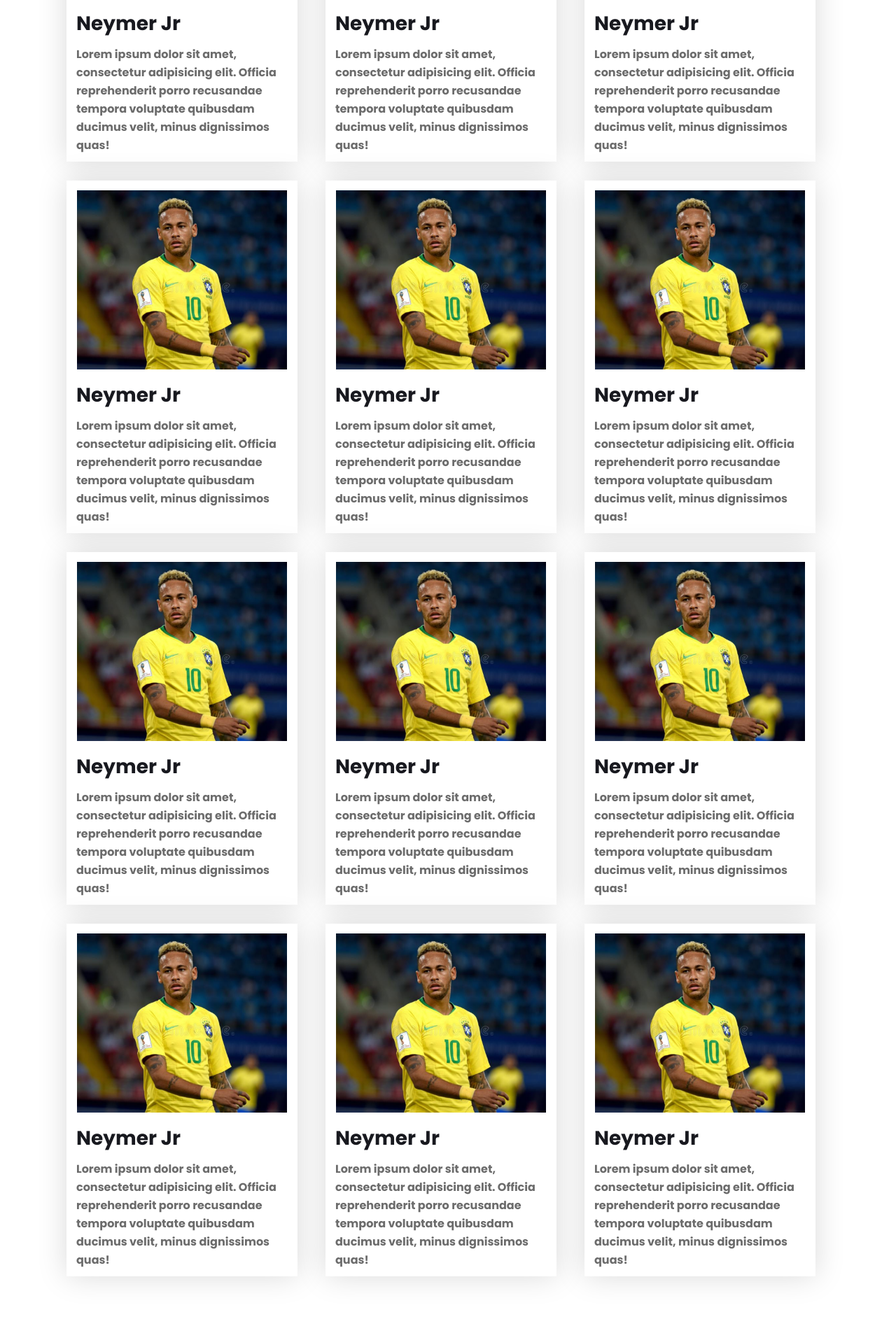
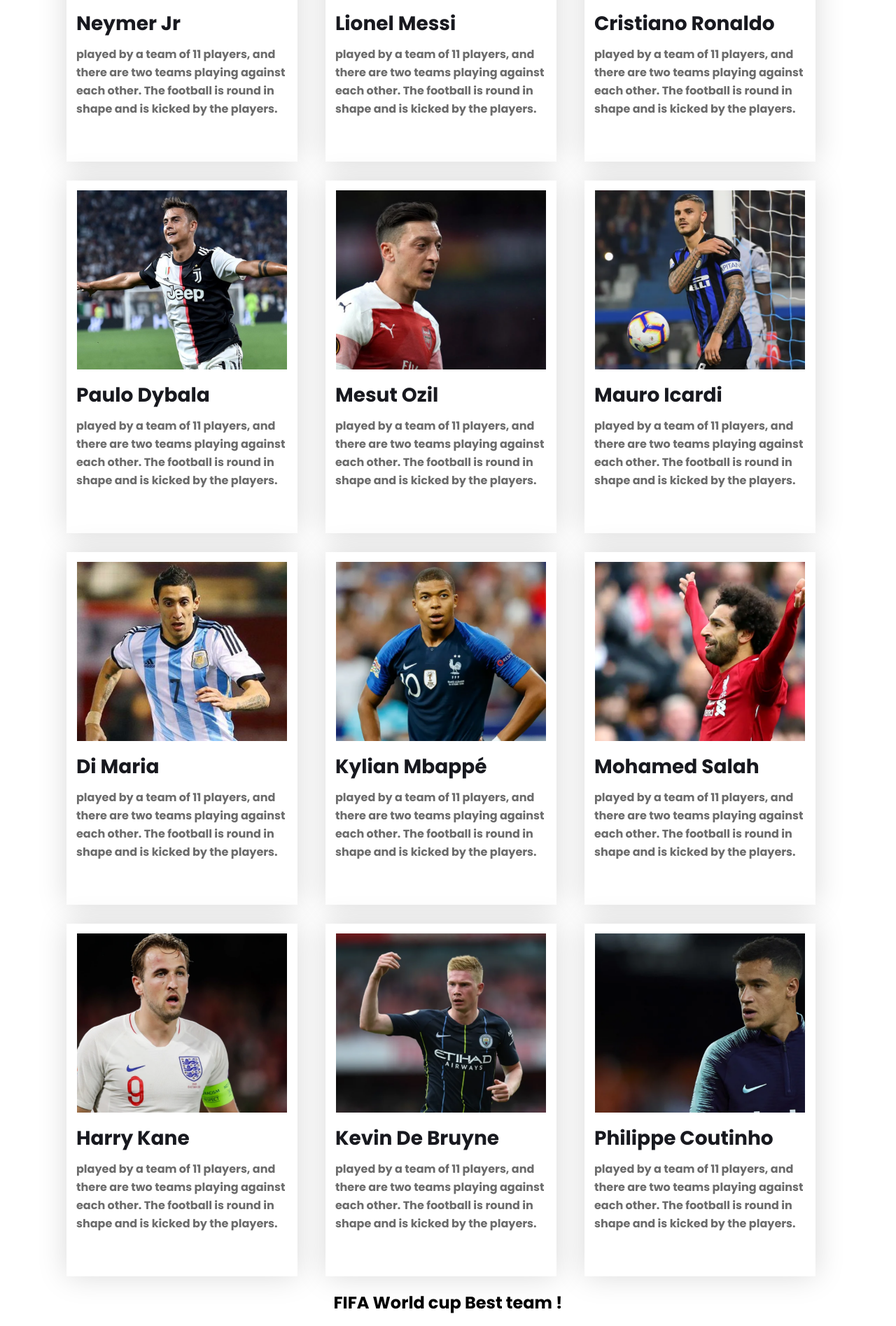
Before and after one commit to Mithon/responsive-football-web, a plain HTML site: page index.html in a window 1280 px wide. Shown: the part 905-2800 px from the top of the page at 70% size. Drawn offline with Linux system fonts and the light colour scheme.

Commit message:
bouns custom section aded

```diff
--- a/index.html
+++ b/index.html
@@ -47,113 +47,148 @@
                         <img src="images/players/player-1.png" alt="">
                         <div class="player-info">
                             <h3 class="player-title">Neymer Jr</h3>
-                            <P>Lorem ipsum dolor sit amet, consectetur adipisicing elit. Officia reprehenderit porro
-                                recusandae tempora voluptate quibusdam ducimus velit, minus dignissimos quas!</P>
+                            <P>played by a team of 11 players, and there are two teams playing against each other. The
+                                football is round in shape and is kicked by the players.</P>
 
                         </div>
                     </div>
                     <div class="player">
-                        <img src="images/players/player-1.png" alt="">
+                        <img src="images/players/player-2.png" alt="">
                         <div class="player-info">
-                            <h3 class="player-title">Neymer Jr</h3>
-                            <P>Lorem ipsum dolor sit amet, consectetur adipisicing elit. Officia reprehenderit porro
-                                recusandae tempora voluptate quibusdam ducimus velit, minus dignissimos quas!</P>
+                            <h3 class="player-title">Lionel Messi</h3>
+                            <P>played by a team of 11 players, and there are two teams playing against each other. The
+                                football is round in shape and is kicked by the players.</P>
 
                         </div>
                     </div>
                     <div class="player">
-                        <img src="images/players/player-1.png" alt="">
+                        <img src="images/players/player-3.png" alt="">
                         <div class="player-info">
-                            <h3 class="player-title">Neymer Jr</h3>
-                            <P>Lorem ipsum dolor sit amet, consectetur adipisicing elit. Officia reprehenderit porro
-                                recusandae tempora voluptate quibusdam ducimus velit, minus dignissimos quas!</P>
+                            <h3 class="player-title">Cristiano Ronaldo</h3>
+                            <P>played by a team of 11 players, and there are two teams playing against each other. The
+                                football is round in shape and is kicked by the players.</P>
 
                         </div>
                     </div>
                     <div class="player">
-                        <img src="images/players/player-1.png" alt="">
+                        <img src="images/players/player-4.png" alt="">
                         <div class="player-info">
-                            <h3 class="player-title">Neymer Jr</h3>
-                            <P>Lorem ipsum dolor sit amet, consectetur adipisicing elit. Officia reprehenderit porro
-                                recusandae tempora voluptate quibusdam ducimus velit, minus dignissimos quas!</P>
+                            <h3 class="player-title">Paulo Dybala</h3>
+                            <P>played by a team of 11 players, and there are two teams playing against each other. The
+                                football is round in shape and is kicked by the players.</P>
 
                         </div>
                     </div>
                     <div class="player">
-                        <img src="images/players/player-1.png" alt="">
+                        <img src="images/players/player-5.png" alt="">
                         <div class="player-info">
-                            <h3 class="player-title">Neymer Jr</h3>
-                            <P>Lorem ipsum dolor sit amet, consectetur adipisicing elit. Officia reprehenderit porro
-                                recusandae tempora voluptate quibusdam ducimus velit, minus dignissimos quas!</P>
+                            <h3 class="player-title">Mesut Ozil </h3>
+                            <P>played by a team of 11 players, and there are two teams playing against each other. The
+                                football is round in shape and is kicked by the players.</P>
 
                         </div>
                     </div>
                     <div class="player">
-                        <img src="images/players/player-1.png" alt="">
+                        <img src="images/players/player-6.png" alt="">
                         <div class="player-info">
-                            <h3 class="player-title">Neymer Jr</h3>
-                            <P>Lorem ipsum dolor sit amet, consectetur adipisicing elit. Officia reprehenderit porro
-                                recusandae tempora voluptate quibusdam ducimus velit, minus dignissimos quas!</P>
+                            <h3 class="player-title">Mauro Icardi </h3>
+                            <P>played by a team of 11 players, and there are two teams playing against each other. The
+                                football is round in shape and is kicked by the players.</P>
 
                         </div>
                     </div>
                     <div class="player">
-                        <img src="images/players/player-1.png" alt="">
+                        <img src="images/players/player-7.png" alt="">
                         <div class="player-info">
-                            <h3 class="player-title">Neymer Jr</h3>
-                            <P>Lorem ipsum dolor sit amet, consectetur adipisicing elit. Officia reprehenderit porro
-                                recusandae tempora voluptate quibusdam ducimus velit, minus dignissimos quas!</P>
+                            <h3 class="player-title">Di Maria</h3>
+                            <P>played by a team of 11 players, and there are two teams playing against each other. The
+                                football is round in shape and is kicked by the players.</P>
 
                         </div>
                     </div>
                     <div class="player">
-                        <img src="images/players/player-1.png" alt="">
+                        <img src="images/players/player-8.png" alt="">
                         <div class="player-info">
-                            <h3 class="player-title">Neymer Jr</h3>
-                            <P>Lorem ipsum dolor sit amet, consectetur adipisicing elit. Officia reprehenderit porro
-                                recusandae tempora voluptate quibusdam ducimus velit, minus dignissimos quas!</P>
+                            <h3 class="player-title">Kylian Mbappé</h3>
+                            <P>played by a team of 11 players, and there are two teams playing against each other. The
+                                football is round in shape and is kicked by the players.</P>
 
                         </div>
                     </div>
                     <div class="player">
-                        <img src="images/players/player-1.png" alt="">
+                        <img src="images/players/player-9.png" alt="">
                         <div class="player-info">
-                            <h3 class="player-title">Neymer Jr</h3>
-                            <P>Lorem ipsum dolor sit amet, consectetur adipisicing elit. Officia reprehenderit porro
-                                recusandae tempora voluptate quibusdam ducimus velit, minus dignissimos quas!</P>
+                            <h3 class="player-title">Mohamed Salah</h3>
+                            <P>played by a team of 11 players, and there are two teams playing against each other. The
+                                football is round in shape and is kicked by the players.</P>
 
                         </div>
                     </div>
                     <div class="player">
-                        <img src="images/players/player-1.png" alt="">
+                        <img src="images/players/player-10.png" alt="">
                         <div class="player-info">
-                            <h3 class="player-title">Neymer Jr</h3>
-                            <P>Lorem ipsum dolor sit amet, consectetur adipisicing elit. Officia reprehenderit porro
-                                recusandae tempora voluptate quibusdam ducimus velit, minus dignissimos quas!</P>
+                            <h3 class="player-title">Harry Kane</h3>
+                            <P>played by a team of 11 players, and there are two teams playing against each other. The
+                                football is round in shape and is kicked by the players.</P>
 
                         </div>
                     </div>
                     <div class="player">
-                        <img src="images/players/player-1.png" alt="">
+                        <img src="images/players/player-11.png" alt="">
                         <div class="player-info">
-                            <h3 class="player-title">Neymer Jr</h3>
-                            <P>Lorem ipsum dolor sit amet, consectetur adipisicing elit. Officia reprehenderit porro
-                                recusandae tempora voluptate quibusdam ducimus velit, minus dignissimos quas!</P>
+                            <h3 class="player-title">Kevin De Bruyne</h3>
+                            <P>played by a team of 11 players, and there are two teams playing against each other. The
+                                football is round in shape and is kicked by the players.</P>
 
                         </div>
                     </div>
                     <div class="player">
-                        <img src="images/players/player-1.png" alt="">
+                        <img src="images/players/player-12.png" alt="">
                         <div class="player-info">
-                            <h3 class="player-title">Neymer Jr</h3>
-                            <P>Lorem ipsum dolor sit amet, consectetur adipisicing elit. Officia reprehenderit porro
-                                recusandae tempora voluptate quibusdam ducimus velit, minus dignissimos quas!</P>
+                            <h3 class="player-title">Philippe Coutinho</h3>
+                            <P>played by a team of 11 players, and there are two teams playing against each other. The
+                                football is round in shape and is kicked by the players.</P>
 
                         </div>
                     </div>
                 </div>
             </div>
             <!--Players blog Ended-->
+        </section>
+        <section class="custom">
+            <div>
+                <h1>
+                    <b>FIFA World cup Best team !</b>
+                </h1>
+            </div>
+            <div class="team-img">
+                <div class="team">
+                    <img src="images/team-1.jpg" alt="">
+                </div>
+
+
+                <div class="team">
+                    <img src="images/team-2.jpg" alt="">
+                </div>
+
+
+                <div class="team">
+                    <img src="images/team-3.jpg" alt="">
+                </div>
+
+        </section>
+        <section class="custom-2">
+            <div class="custom-animations">
+                <div class="custom-animation">
+                    <h1>
+                        <b>Animation Play !</b>
+                    </h1>
+                    <div class="footbal">
+                        <img src="images/ball.png" alt="">
+                    </div>
+                </div>
+            </div>
+
         </section>
     </main>
     <!-- main ended -->
--- a/main.css/style.css
+++ b/main.css/style.css
@@ -119,6 +119,56 @@ main{
     line-height: 26px;
     margin-top: 0;
 }
+
+/* ........................................./
+..............custom part start...........  */
+ .custom h1{
+    text-align: center;
+    width: auto;
+ }
+ .team-img{
+    display: grid;
+    grid-template-columns: repeat(3, 1fr);
+    grid-column-gap: 15px;
+    grid-row-gap: 15px;
+    width: 1090px;
+    transition: 0.5s;
+    overflow: hidden;
+    border-radius: 10px;
+
+ }
+ .team{
+    overflow: hidden;
+    border-radius: 10px;
+ }
+
+ .team img{
+    width: 556.01px;
+    height: 438px;
+    border: 50px;
+    margin-top: 60px;
+    margin-right: 140px;
+ }
+.team:hover img{
+    transform: scale(1.5);
+}
+/* custom section part 2 start  */
+
+.custom-animation h1{
+    text-align: center;
+    font-size: 26px;
+}
+.footbal img{
+    width: 200px;
+    height: 200px;
+    position: relative;
+    animation: mymove 5s infinite;
+}
+@keyframes mymove {
+    from {left: 0px;}
+    to {left: 1000px;}
+  }
+
 /* .............................................................../
 ..................Players Blog part started....................  */
 
```
Also changed, not shown: images/team-1.jpg (added), images/team-2.jpg (added), images/team-3.jpg (added).
